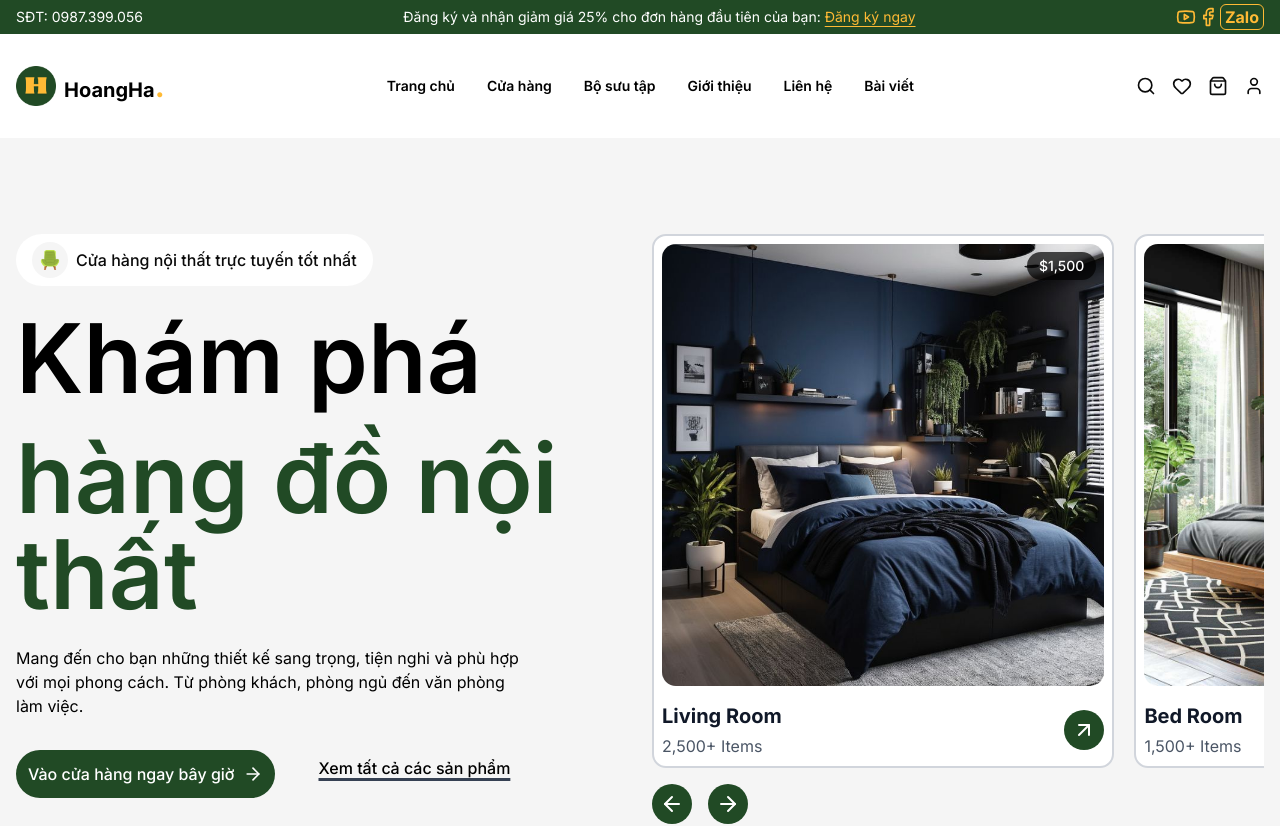
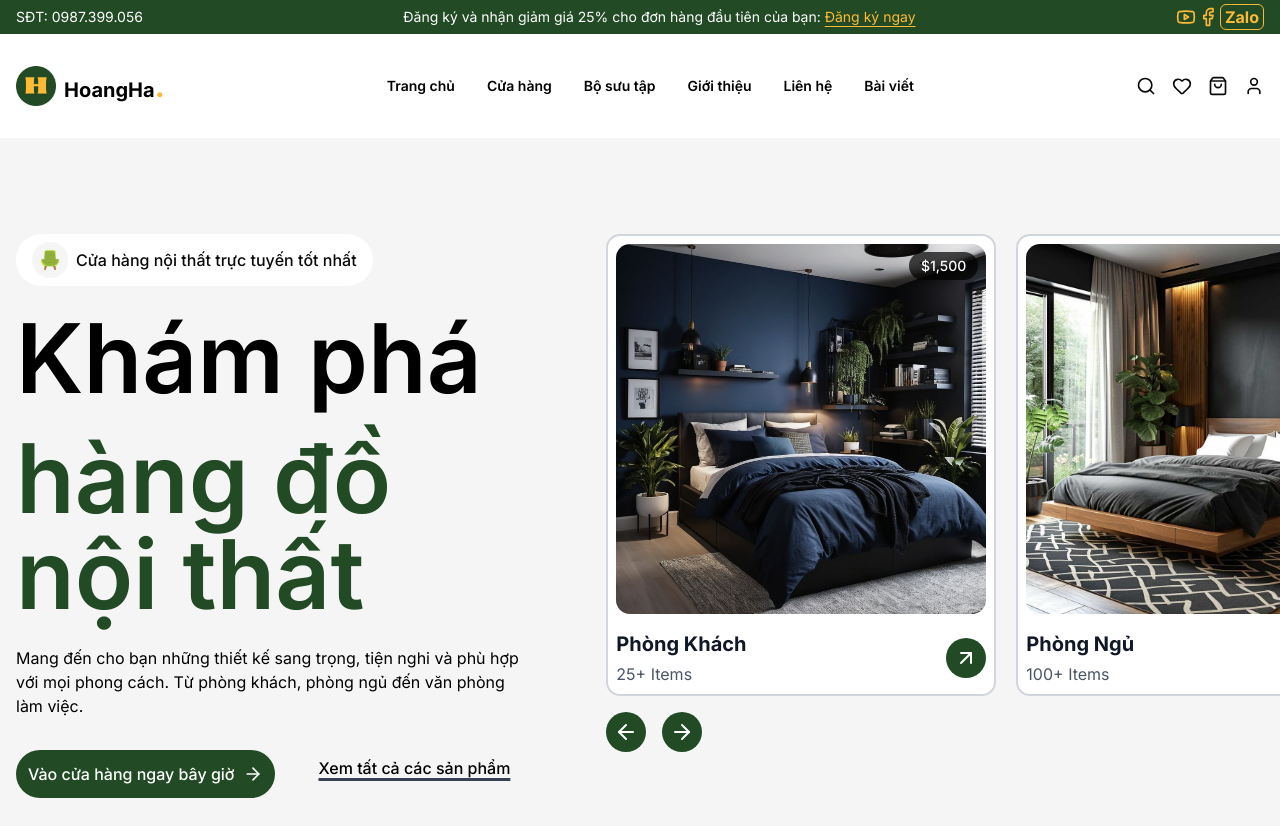
Before and after one commit to PhuQuang205/furniture-app, a Next.js app: page / in a window 1280 px wide. Shown: the top 826 px of the page. Built offline with nearby package versions, Linux system fonts and the light colour scheme; no server answers; a web font is replaced by a local one.

Commit message:
submit file readme.md

```diff
--- /dev/null
+++ b/src/app/(main-layout)/shopping-cart/checkout/cancel/page.tsx
@@ -0,0 +1,24 @@
+"use client";
+import { Button } from "@/components/ui/button";
+import { useRouter } from "next/navigation";
+
+import React from "react";
+
+const CancelCheckOut = () => {
+	const route = useRouter();
+	const handleReturn = () => {
+		route.push("/order");
+	};
+	return (
+		<div className="container mx-auto">
+		    <div className="h-96  py-8 lg:py-16 mx-8 lg:mx-4">
+    			<h1 className="text-3xl font-semibold py-8">Đơn hàng thanh toán không thành công !</h1>
+    			<Button className="cursor-pointer" onClick={handleReturn}>
+    				Trở về !
+    			</Button>
+    		</div>
+		</div>
+	);
+};
+
+export default CancelCheckOut;
--- a/src/app/(main-layout)/shopping-cart/checkout/page.tsx
+++ b/src/app/(main-layout)/shopping-cart/checkout/page.tsx
@@ -20,7 +20,11 @@ import { RadioGroup, RadioGroupItem } from "@/components/ui/radio-group";
 import BreadcrumbHeader from "@/components/breadcrumb-header";
 
 import { PROVINCES, Province } from "@/context/provinces";
-import { PAYMENT_METHODS, CheckoutData, orderItems } from "@/lib/services/orderService";
+import {
+	PAYMENT_METHODS,
+	CheckoutData,
+	orderItems,
+} from "@/lib/services/orderService";
 import { WARDS, Ward } from "@/context/wards";
 import {
 	getAllSummary,
@@ -29,9 +33,10 @@ import {
 } from "@/lib/services/orderService";
 import { CommitSection } from "@/components/section/commit-section";
 import { toast } from "sonner";
-
+import { checkoutServiceStripe } from "@/lib/services/checkoutService";
+const API_BASE = "http://localhost:80/api/checkout";
 export default function Checkout() {
-	const route = useRouter()
+	const route = useRouter();
 	const [sumary, setSumary] = useState<Summary | null>(null);
 	const [filteredWards, setFilteredWards] = useState<Ward[]>([]);
 	const [loading, setLoading] = useState(false);
@@ -54,15 +59,53 @@ export default function Checkout() {
 		setLoading(true);
 		try {
 			const res = await orderItems(checkoutData);
-			console.log(res)
-			if(res.status === 201){
-				route.push("/order")
-				toast.success("Order thành công!")
+
+			console.log("Response:", res);
+
+			if (res) {
+				const orderId = res.orderId;
+				route.push("/order");
+				toast.success("Tạo đơn hàng thành công!");
+
+				if (checkoutData.paymentMethod === "COD") {
+					route.push("/order");
+				}
+
+				// Nếu là thanh toán Stripe → chuyển sang trang chờ thanh toán hoặc redirect sang Stripe
+				else if (checkoutData.paymentMethod === "STRIPE") {
+					const res = await fetch(`${API_BASE}/stripe/create`, {
+						method: "POST",
+						headers: {
+							"Content-Type": "application/json",
+						},
+						body: JSON.stringify(orderId),
+					});
+
+					if (!res.ok) {
+						const errText = await res.text();
+						throw new Error(`Stripe API lỗi: ${errText}`);
+					}
+
+					const data = await res.json();
+
+					if (data.url) {
+						// Chuyển hướng sang trang thanh toán Stripe
+						window.location.href = data.url;
+					} else {
+						alert("Không tạo được phiên thanh toán Stripe");
+						console.error("Stripe response:", data);
+					}
+				}
+			} else {
+				toast.error("Khoong duoc thanh toan!");
 			}
 		} catch (error) {
-			console.log("Error: ", error)
+			console.error("Error:", error);
+			toast.error("Đặt hàng thất bại!");
+		} finally {
+			setLoading(false);
 		}
-	}
+	};
 
 	const handleSelectWard = (val: string) => {
 		const ward = WARDS.find((item) => item.codename === val);
@@ -346,7 +389,7 @@ export default function Checkout() {
 						<div className="flex justify-between">
 							<span>Vận chuyển</span>
 							{loadingFee ? (
-								"Dang tinh ..."
+								"Đang tính ..."
 							) : (
 								<span>{shippingFee.toLocaleString()} VNĐ</span>
 							)}
@@ -355,8 +398,11 @@ export default function Checkout() {
 							<span>Tổng cộng</span>
 							<span>${total.toLocaleString()} VNĐ</span>
 						</div>
-						<Button className="mt-4 w-full h-12 rounded-full bg-greenly text-white hover:bg-greenly/90 cursor-pointer" onClick={handleOrder}>
-							<Link href="/order">Xác nhận thanh toán</Link>
+						<Button
+							className="mt-4 w-full h-12 rounded-full bg-greenly text-white hover:bg-greenly/90 cursor-pointer"
+							onClick={handleOrder}
+						>
+							Xác nhận thanh toán
 						</Button>
 					</CardContent>
 				</Card>
--- a/src/components/OrderCard.tsx
+++ b/src/components/OrderCard.tsx
@@ -109,20 +109,16 @@ export const OrderCard = ({ order }: PropOrder) => {
 					</div>
 				)}
 
-				{/* Hiển thị trạng thái xử lý đơn hàng */}
 				<div className="mt-4">
 					{order.status === "NEW" && (
 						<p className="text-sm text-blue-600">
 							Đơn hàng của bạn đang chờ duyệt
 						</p>
 					)}
-					{order.status === "PROCESSING" && (
+					{order.status === "RETURN_REQUESTED" && (
 						<p className="text-sm text-orange-600">
-							Đơn hàng của bạn đang được xử lý
+							Đơn hàng của bạn yêu cầu hủy
 						</p>
-					)}
-					{order.status === "CANCELLED" && (
-						<p className="text-sm text-gray-500">Đơn hàng đã bị hủy</p>
 					)}
 				</div>
 
@@ -134,14 +130,14 @@ export const OrderCard = ({ order }: PropOrder) => {
 						<Button variant="outline">Hóa đơn</Button>
 					</div>
 
-					{order.paymentStatus === "PENDING" && (
+					{order.paymentStatus === "PENDING" && order.status !== "RETURN_REQUESTED" ? (
 						<Button
 							variant="empty"
 							className="cursor-pointer hover:bg-white/10"
 						>
 							Hủy đơn
 						</Button>
-					)}
+					): ""}
 				</div>
 			</div>
 		</div>
--- a/src/components/section/banner-section.tsx
+++ b/src/components/section/banner-section.tsx
@@ -14,31 +14,24 @@ import "swiper/css/navigation";
 const furnitureCategories = [
 	{
 		id: 1,
-		title: "Living Room",
-		items: "2,500+ Items",
+		title: "Phòng Khách",
+		items: "25+ Items",
 		price: "$1,500",
 		image: "/resource/bed-room/bed-room-blue.jpg",
 	},
 	{
 		id: 2,
-		title: "Bed Room",
-		items: "1,500+ Items",
+		title: "Phòng Ngủ",
+		items: "100+ Items",
 		price: "$1,200",
 		image: "/resource/bed-room/bed-room-gray.jpg",
 	},
 	{
 		id: 3,
-		title: "Dining Room",
-		items: "800+ Items",
+		title: "Phòng Bếp",
+		items: "200+ Items",
 		price: "$900",
 		image: "/resource/bed-room/bed-room-green.jpg",
-	},
-	{
-		id: 4,
-		title: "Dining Room",
-		items: "800+ Items",
-		price: "$900",
-		image: "/resource/bed-room/bed-room-ligh.jpg",
 	},
 ];
 
@@ -47,9 +40,9 @@ export const BannerSection = () => {
 	const [swiperInstance, setSwiperInstance] = useState<any>(null);
 
 	return (
-		<section className="relative bg-subbg py-16 lg:py-24">
+		<section className="relative bg-subbg py-16 lg:py-24 overflow-hidden">
 			<div className="container mx-auto px-8 lg:px-4">
-				<div className="flex flex-col lg:flex-row justify-between gap-16 overflow-hidden">
+				<div className="flex flex-col lg:flex-row justify-between gap-16">
 					<div className="space-y-8">
 						<div className="space-y-6">
 							<div className="inline-flex items-center px-4 py-2 rounded-full bg-white gap-2 ">
@@ -119,20 +112,20 @@ export const BannerSection = () => {
 								</div>
 							</div>
 							<div>
-								<div className="font-semibold text-gray-900">4.9 Ratings+</div>
+								<div className="font-semibold text-gray-900">4.9 Đáng giá+</div>
 								<div className="text-sm text-gray-600">
-									Trusted by 500+ Customers
+									Được 500+ khách hàng tin tưởng
 								</div>
 							</div>
 						</div>
 					</div>
 
-					<div className="flex flex-col overflow-hidden">
+					<div className="flex flex-col">
 						<div className="w-[800px]">
 							<Swiper
 								modules={[Navigation]}
 								spaceBetween={20}
-								slidesPerView={1.7}
+								slidesPerView={2}
 								onSwiper={setSwiperInstance}
 								className="furniture-hero-swiper"
 							>
@@ -140,7 +133,7 @@ export const BannerSection = () => {
 									<SwiperSlide key={category.id}>
 										<div className="relative rounded-xl bg-white border-2 border-gray-300 ">
 											<div className="flex-none">
-												<div className="overflow-hidden p-2">
+												<div className="p-2">
 													<Image
 														src={category.image}
 														alt={category.title}
--- /dev/null
+++ b/src/lib/services/checkoutService.ts
@@ -0,0 +1,10 @@
+import api from "@/lib/axios";
+
+const API_BASE = "http://localhost:80/api/checkout";
+
+export const checkoutServiceStripe = {
+	createStripeSession: async (orderId: number) => {
+		const res = await api.post(`${API_BASE}/stripe/create`, { orderId });
+		return res.data;
+	},
+};
```
Also changed, not shown: 1 other file (tests, documents, lock files or other folders).
